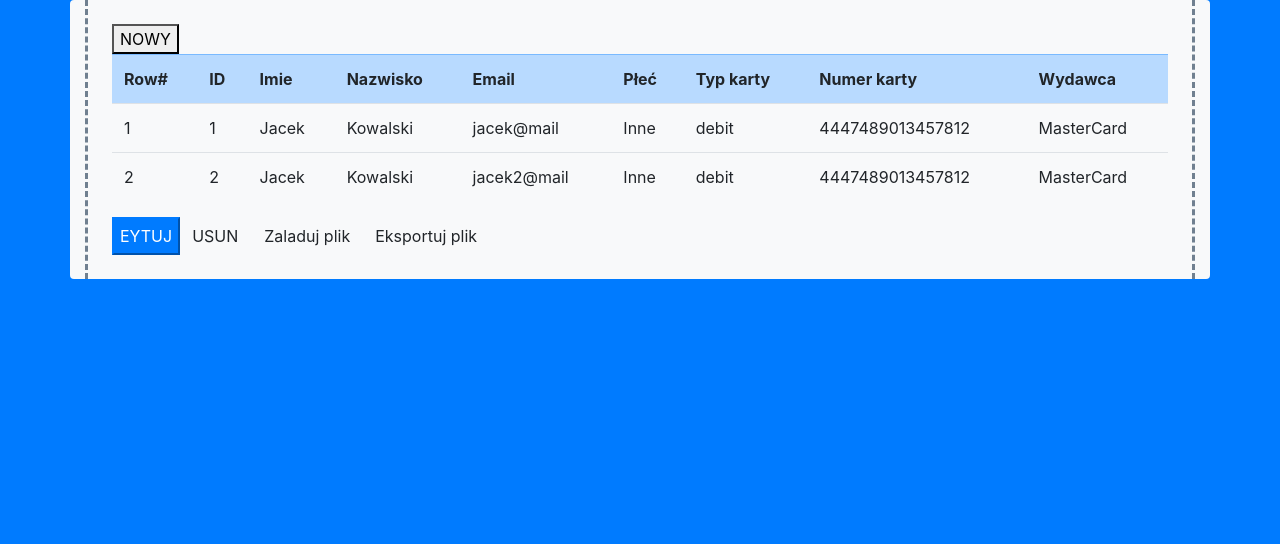
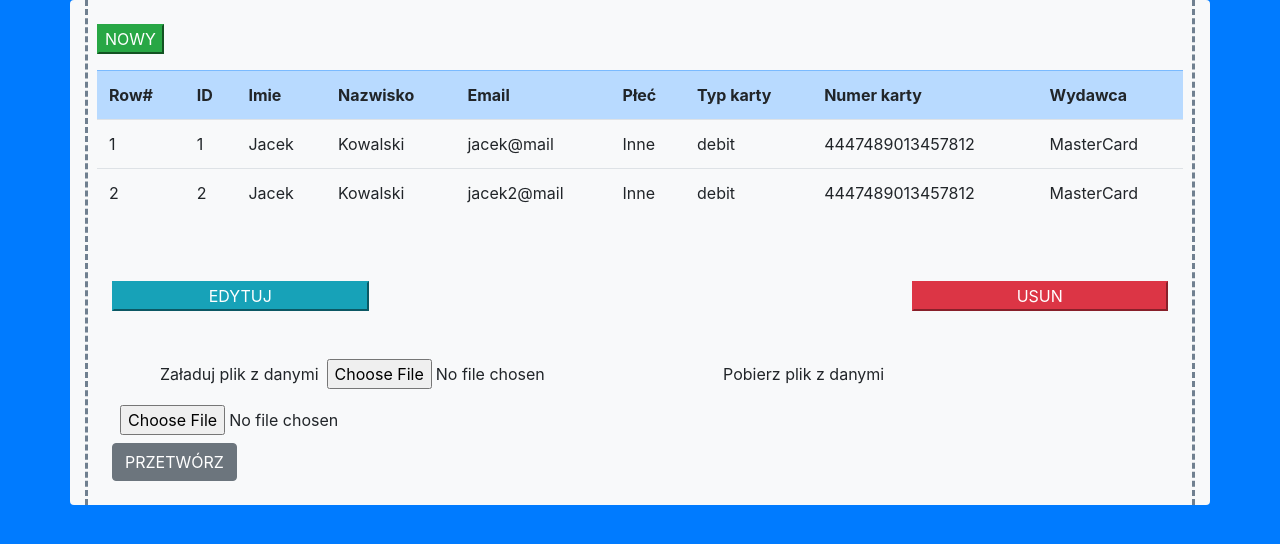
Before and after one commit to miki2525/WarsztatyProgramistyczne-PHP-PROJECT-zadania, a PHP site: page /adminPanel.html in a window 1280 px wide. Shown: the part 223-767 px from the top of the page. Run offline with PHP 8.4, Linux system fonts and the light colour scheme.

Commit message:
password strenght + admin panel layout

```diff
--- a/project/adminPanel.html
+++ b/project/adminPanel.html
@@ -47,21 +47,26 @@
 <!--        zaladować na wejscu baze, wyszukaj użytkownika, edytuj, usun, importuj plik, zapisz do pliku-->
     </div>
 
-    <div class="form p-4">
+    <div class="content p-4 container">
 <!--    Select * from Person load using php(link)-->
-        <div><button>NOWY</button></div>
-        <div><table class="table"><tr class="table-primary"><th>Row#</th><th>ID</th><th>Imie</th><th>Nazwisko</th><th>Email</th>
+
+        <div class="row mb-3"><button class="btn-success">NOWY</button></div>
+
+        <div class="row"><table class="table"><tr class="table-primary"><th>Row#</th><th>ID</th><th>Imie</th><th>Nazwisko</th><th>Email</th>
             <th>Płeć</th><th>Typ karty</th><th>Numer karty</th><th>Wydawca</th></tr>
-            <tr><td>1</td><td>1</td><td>Jacek</td><td>Kowalski</td><td>jacek@mail</td><td>Inne</td><td>debit</td><td>4447489013457812</td><td>MasterCard</td></tr><tr><td>2</td><td>2</td><td>Jacek</td><td>Kowalski</td><td>jacek2@mail</td><td>Inne</td><td>debit</td><td>4447489013457812</td><td>MasterCard</td></tr></table></div>
-        <div class="btn-toolbar" role="toolbar" aria-label="btn toolbar">
-            <div class="btn-group" role="group" aria-label="first">
-                <button type="button" class="btn-primary">EYTUJ</button>
-                <button type="button" class="btn">USUN</button>
-            </div>
-            <div class="btn-group" role="group" aria-label="second">
-                <button type="button" class="btn">Zaladuj plik</button>
-                <button type="button" class="btn">Eksportuj plik</button>
-            </div>
+            <tr><td></td><td>1</td><td>Jacek</td><td>Kowalski</td><td>jacek@mail</td><td>Inne</td><td>debit</td><td>4447489013457812</td><td>MasterCard</td></tr><tr><td></td><td>2</td><td>Jacek</td><td>Kowalski</td><td>jacek2@mail</td><td>Inne</td><td>debit</td><td>4447489013457812</td><td>MasterCard</td></tr></table></div>
+
+        <div class="row mt-5">
+            <div class="col-6"><button type="button" class="col-6 btn-info">EDYTUJ</button></div>
+            <div class="col-6 text-right"><button type="button" class="col-6 btn-danger ml-5">USUN</button></div>
+        </div>
+
+        <div class="row mt-5">
+        <form class="col-12">
+            <div><label class="ml-5">Załaduj plik z danymi</label><input type="file" class="ml-2 mb-3" name="upload">
+             <label class="ml-5">Pobierz plik z danymi</label><input type="file" class="ml-2" name="download"></div>
+            <div><input class="mt-2 btn btn-secondary" type="submit" value="PRZETWÓRZ"></div>
+        </form>
         </div>
     </div>
 
--- a/project/register.html
+++ b/project/register.html
@@ -5,7 +5,7 @@
     <title>RegCard</title>
     <link rel="stylesheet" href="https://stackpath.bootstrapcdn.com/bootstrap/4.3.1/css/bootstrap.min.css" integrity="sha384-ggOyR0iXCbMQv3Xipma34MD+dH/1fQ784/j6cY/iJTQUOhcWr7x9JvoRxT2MZw1T" crossorigin="anonymous">
     <link rel="stylesheet" href="static/css/mainStyle.css">
-    <link rel="stylesheet" href="static/css/registerIcon.css">
+    <link rel="stylesheet" href="static/css/registerForm.css">
     <script src="static/js/jquery.js"></script>
     <script src="static/js/regValidation.js"></script>
 </head>
@@ -32,7 +32,7 @@
                 <input type="text" name="surname" id="surname" class="form-control" placeholder="Nazwisko">
                 <br>
                 <input type="text" name="mail" id="mail" class="form-control" placeholder="Adres e-mail">
-                <br>
+                <br><span id="strenght">$$$</span>
                 <input type="password" name="pass"  id="pass" class="form-control" placeholder="Hasło">
                 <p style="font-size: 10px; color: forestgreen"> Hasło musi składać się z co najmniej 6 znaków, co  najmniej 1 wielkiej litery, 1 małej litery oraz cyfry.</p>
                 <select class="form-control" name="gender" id="gender">
--- a/project/static/css/adminPanel.css
+++ b/project/static/css/adminPanel.css
@@ -51,13 +51,13 @@ input[type=date]:focus, input[type=text]:focus{
     font-weight: bold;
 }
 
-.form{
+.content{
     display: none;
     border-left: 3px dashed slategrey;
     border-right: 3px dashed slategrey;
 }
 
-.form div:first-child{
+.content .row:nth-child(2) {
     overflow-x: auto;
 }
 
--- a/project/static/css/registerIcon.css
+++ /dev/null
@@ -1,6 +0,0 @@
-.icon{
-    background-repeat: no-repeat;
-    background-position: right;
-    background-size: contain;
-
-}
```
Also changed, not shown: project/static/css/registerForm.css (added, +15 -0 lines), project/static/js/adminPanel.js (+48 -40 lines), project/static/js/regValidation.js (+30 -0 lines).
